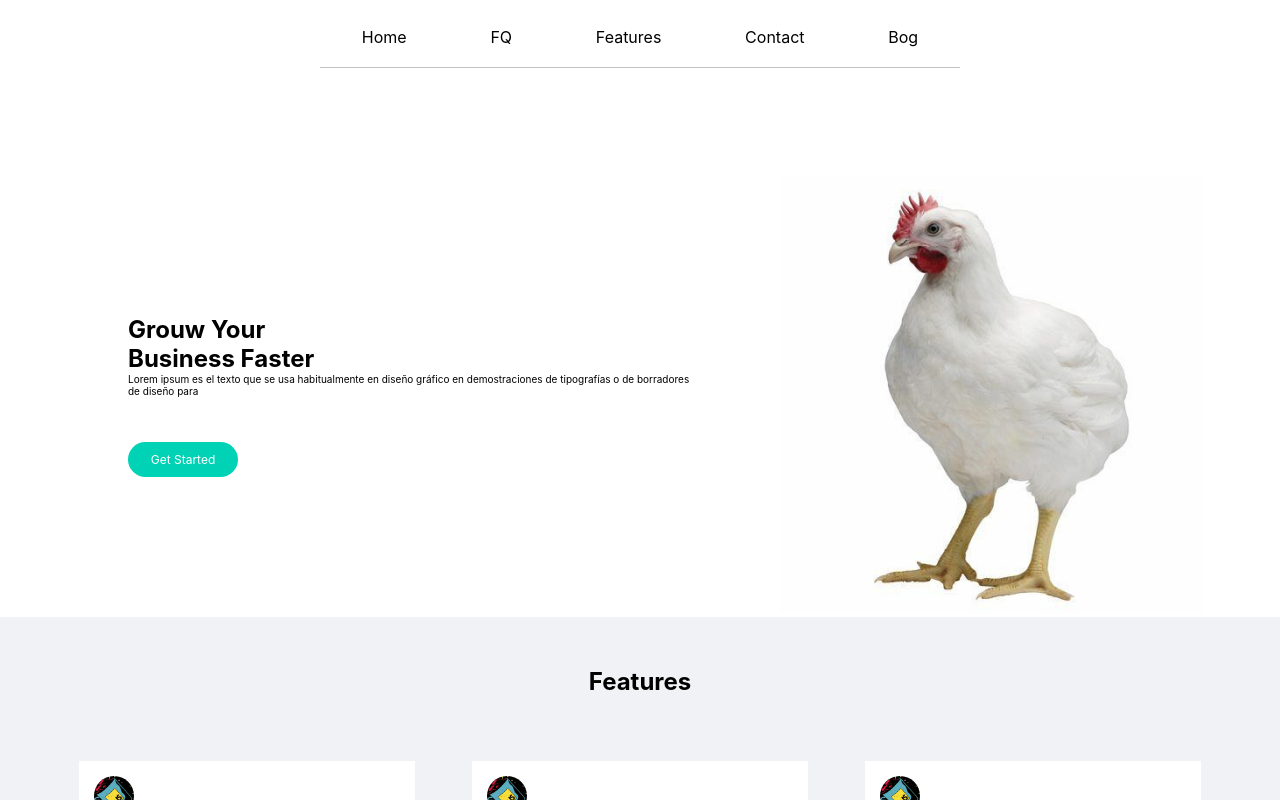
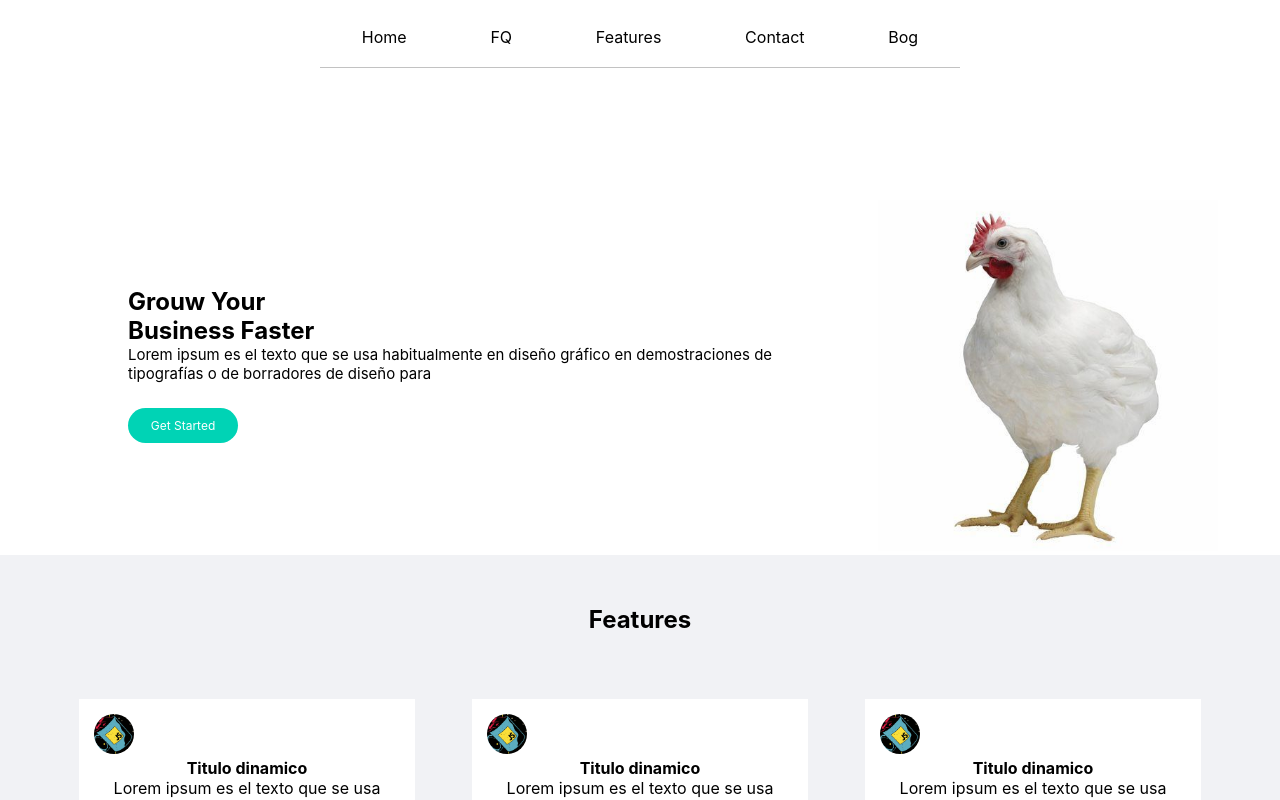
Before and after one commit to Carlos5309/test_one, a React (Create React App) app: page / in a window 1280 px wide. Shown: the top 800 px of the page. Built offline with nearby package versions, Linux system fonts and the light colour scheme.

Commit message:
settigns from

```diff
--- a/src/Components/About/styles.js
+++ b/src/Components/About/styles.js
@@ -35,7 +35,8 @@ export const ContentAbout = styled.div`
     .content-about-image{
         width: 50%;
         justify-content:flex-start;
-        @media (max-width: 420px){
+        @media (max-width: 950px){
+            margin-top:50px;
             display: flex;
             justify-content: center;
             width: 100%;
@@ -50,7 +51,8 @@ export const ContentAbout = styled.div`
     .content-about-description{
         width: 50%;
         justify-content:flex-start;
-        @media (max-width: 420px){
+        margin-right: 30px;
+        @media (max-width: 950px){
             width: 100%;
             padding: 0 15px;
 
--- a/src/Components/Footer/styles.js
+++ b/src/Components/Footer/styles.js
@@ -8,6 +8,10 @@ import styled from 'styled-components'
     align-items: center;
     background-color: #f1f2f5;
 
+    .sub-footer{
+       margin: 0 25px;
+    }
+
     p{
        text-align: center;
     }
--- a/src/Components/Form/index.js
+++ b/src/Components/Form/index.js
@@ -11,18 +11,19 @@ class Form extends Component{
 
 
 
-    // enviarData = (e) => {
-    //    var recibo =  enviar.addEventListener('click', this.enviarData)
-    //     e.preventDefault();
-    //     var inputName = document.getElementsByClassName('inputs-one').value;
-    //     var inputLastName = document.getElementsByClassName('two').value;
-    //     var inputNumber = document.getElementsByClassName('input-celular').value;
-    //     var inputPhone = document.getElementsByClassName('campu-description').value;
+    enviarData = (e) => {
+        var inputName = document.getElementsByClassName('inputs-one').value;
+        var inputLastName = document.getElementsByClassName('two').value;
+        var inputNumber = document.getElementsByClassName('input-celular').value;
+        var inputPhone = document.getElementsByClassName('campu-description').value;
+         var enviar = ''
+       var recibo =  enviar.addEventListener('click', this.enviarData)
+        e.preventDefault();
 
-    //     let url = `https://api.whatsapp.com/send?phone=3223149605&text=hola%20${inputName}%20${inputLastName}${inputNumber}%20${inputPhone}`
-    //     console.log(url)
-    //     e.currentTarget.reset();
-    // }
+        let url = `https://api.whatsapp.com/send?phone=3223149605&text=hola%20${inputName}%20${inputLastName}${inputNumber}%20${inputPhone}`
+        console.log(url)
+        e.currentTarget.reset();
+    }
 
     render(){
         return(
--- a/src/Components/Hiro/styles.js
+++ b/src/Components/Hiro/styles.js
@@ -22,7 +22,7 @@ export const ContentHiro = styled.section`
         min-width: 250px;
         margin-right: 15px;
         padding-left: 10%;
-        @media (max-width: 420px){
+        @media (max-width: 950px){
             padding-left: 7%;
         }
     }
@@ -34,16 +34,20 @@ export const ContentHiro = styled.section`
 
     }
     .content-hiro-button{
-        height: 80px;
+        height: 60px;
         display: flex;
         align-items: flex-end;
     };
 
     p{
-        font-size: 10px;
-        @media(max-width: 450px){
+        font-size: 15px;
+        /* @media(max-width: 450px){
             font-size: 15px;
-        };
+        }; */
+    }
+
+    .sub-hiro-rigth{
+        margin-top:25px;
     }
 
 
--- a/src/Components/ProtoAbouts/styles.js
+++ b/src/Components/ProtoAbouts/styles.js
@@ -29,7 +29,7 @@ export const ContentAbouts = styled.section`
     .content-image{
         width: 90%;
         justify-content:flex-start;
-        @media (max-width: 420px){
+        @media (max-width: 950px){
             display: flex;
             justify-content: center;
             width: 100%;
@@ -40,7 +40,7 @@ export const ContentAbouts = styled.section`
         .content-description{
         width: 90%;
         justify-content:flex-start;
-        @media (max-width: 420px){
+        @media (max-width: 950px){
             width: 100%;
             padding: 0 15px;
 
@@ -49,7 +49,7 @@ export const ContentAbouts = styled.section`
 
     .images-abouts{
         width: 90%;
-        @media (max-width: 420px){
+        @media (max-width: 950px){
             width: 95%;
 
             }
```
Also changed, not shown: 1 other file (tests, documents, lock files or other folders).
